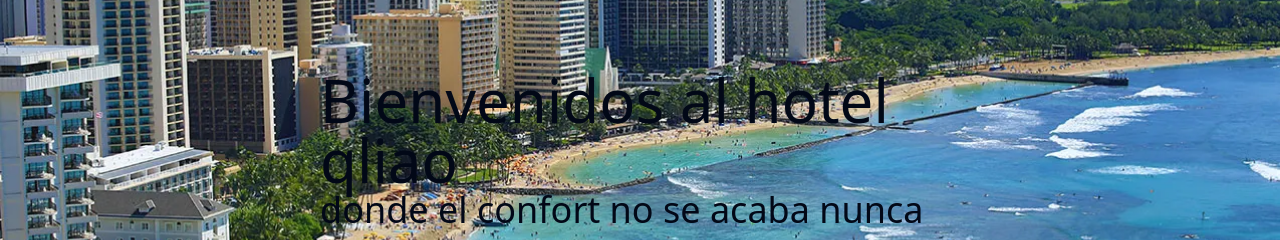
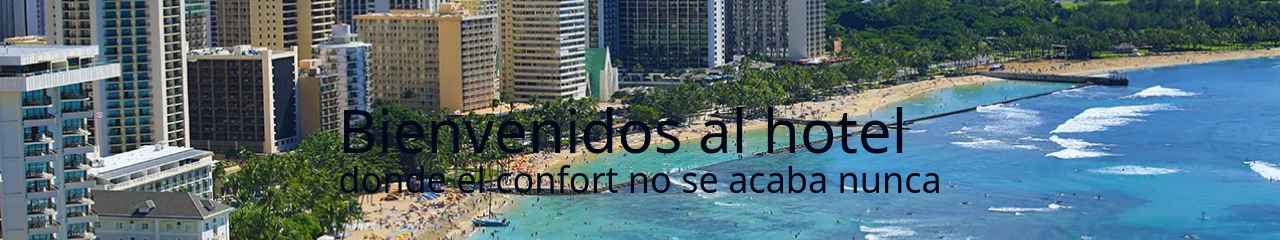
Before and after one commit to hermani456/hotel-app, a Next.js app: page / in a window 1280 px wide. Shown: the part 210-450 px from the top of the page. Built offline with nearby package versions, Linux system fonts and the light colour scheme; no server answers.

Commit message:
refactor: Update Hero component text and remove unused code

```diff
--- a/src/app/components/Hero.jsx
+++ b/src/app/components/Hero.jsx
@@ -8,7 +8,7 @@ const Hero = () => {
   return (
     <div className="relative">
       <div className="absolute top-1/2 left-1/2 transform -translate-x-1/2 -translate-y-1/2 z-10">
-        <h1 className="text-6xl">Bienvenidos al hotel qliao</h1>
+        <h1 className="text-6xl">Bienvenidos al hotel</h1>
         <p className="text-4xl">donde el confort no se acaba nunca</p>
       </div>
       <Carousel images={[image1, image2, image3]} />
```
